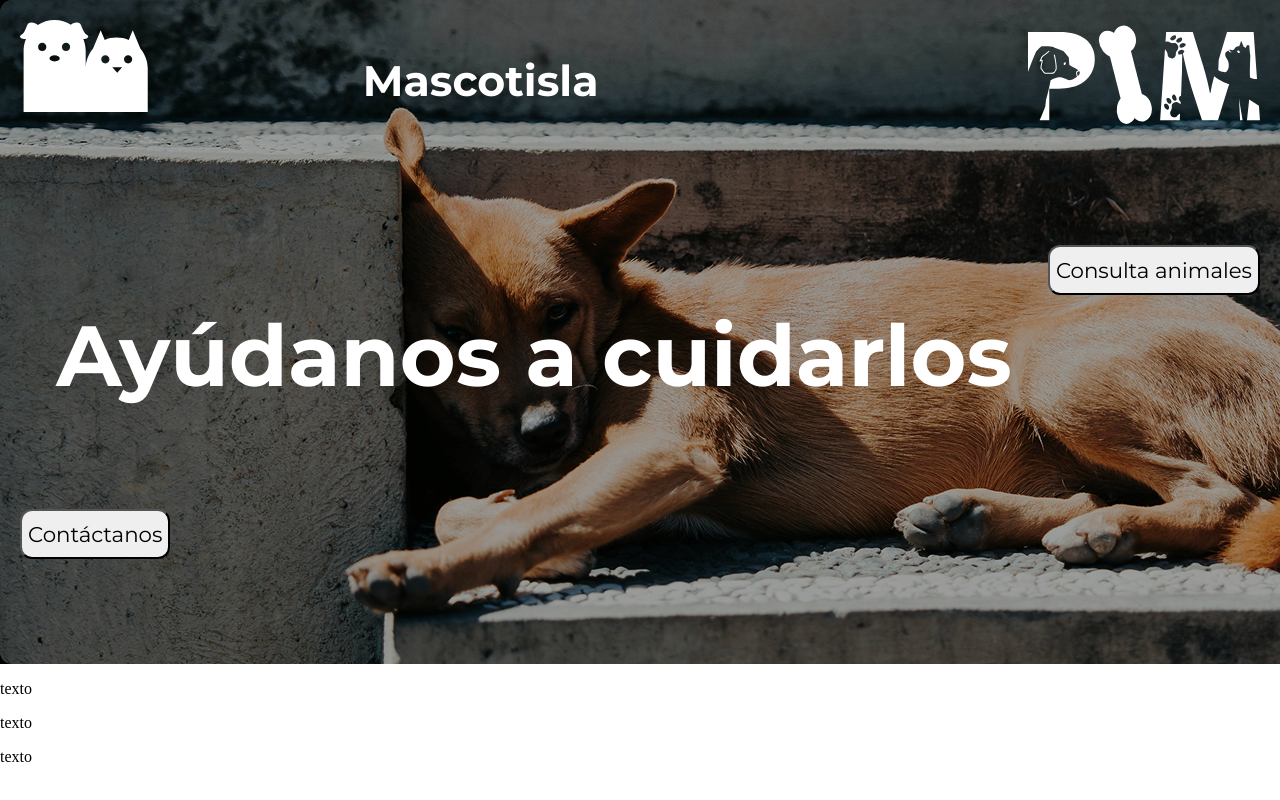
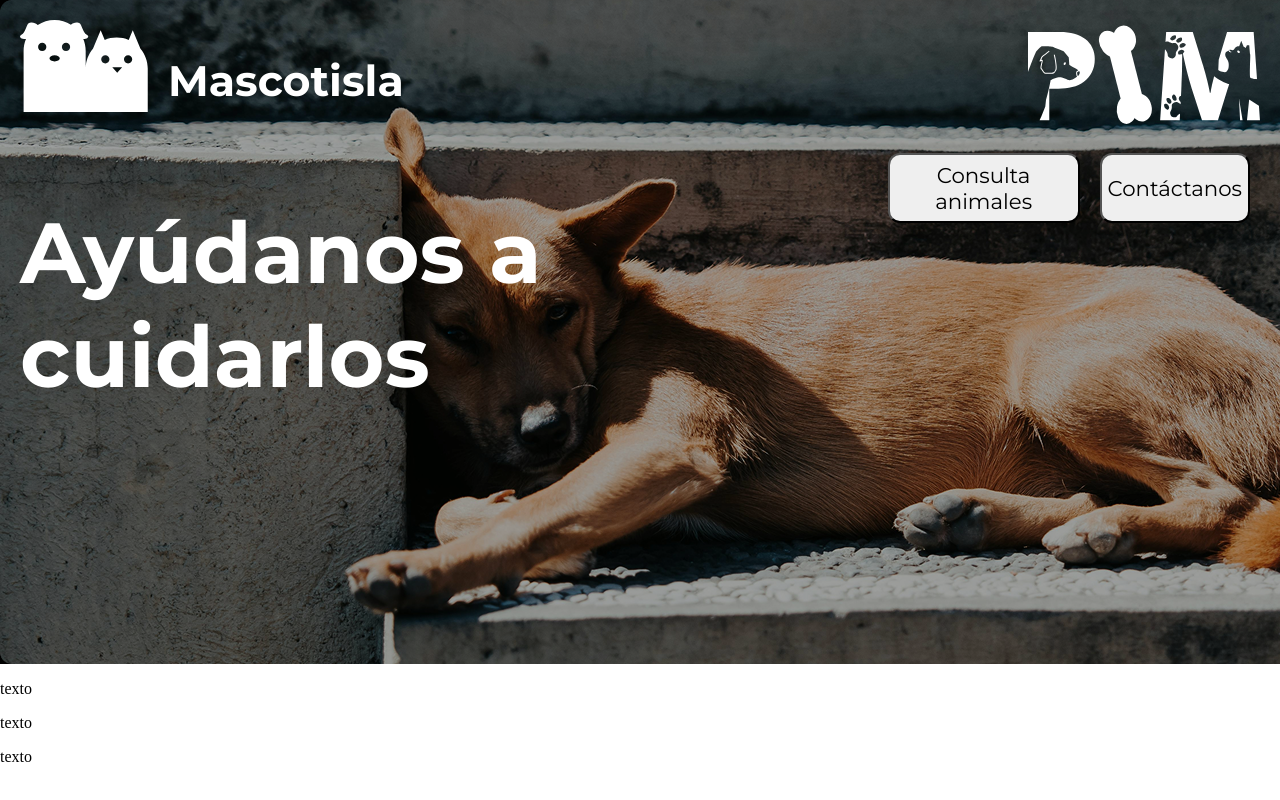
Before and after one commit to Miguel-Ar06/Mascotisla, a PHP site: page / in a window 1280 px wide. Run offline with PHP 8.4, Linux system fonts and the light colour scheme.

Commit message:
Vamo a metele butstra

```diff
--- a/index.html
+++ b/index.html
@@ -13,12 +13,18 @@
 
     <body>
         <header>
+            <div class="container">
+                <div class="container small-Gap">
                     <img id="mascotislaLogo" src="images/Logo.svg" alt="Logo Mascotisla">
                     <h2 id="mascotislaTitle">Mascotisla</h2>
+                </div>
                 <img id="pimLogo" src="images/Logo PIM.svg" alt="Logo PIM">
+            </div>
+            <div class="container mb-tp-auto">
                 <h1 id="callToAction">Ayúdanos a cuidarlos</h1>
                 <button>Consulta animales</button>
                 <button>Contáctanos</button>
+            </div>
         </header>
 
         <main>
--- a/styles/style.css
+++ b/styles/style.css
@@ -30,11 +30,28 @@ header
     min-height: 624px;
     max-height: 624px;
     background-image: url(../images/Foto\ Perro\ escalera.png);
+    flex-direction: column;
 }
 
 #mascotislaTitle, #callToAction
 {
     color: white;
+}
+
+.container
+{
+    display: flex;
+    justify-content: space-evenly;
+}
+
+.mg-tp-auto
+{
+    margin-top: auto;
+}
+
+.small-Gap
+{
+    gap: 20px;
 }
 
 #callToAction
@@ -60,7 +77,10 @@ header
 button
 {
     border-radius: 12px;
-    max-height: 50px;
+    min-height: 50px;
+    max-height: 70px;
+    max-width: 200px;
     font-size: 16pt;
     stroke: none;
+    margin: 10px;
 }
```
Lines whose indentation alone changed are shown as unchanged.
